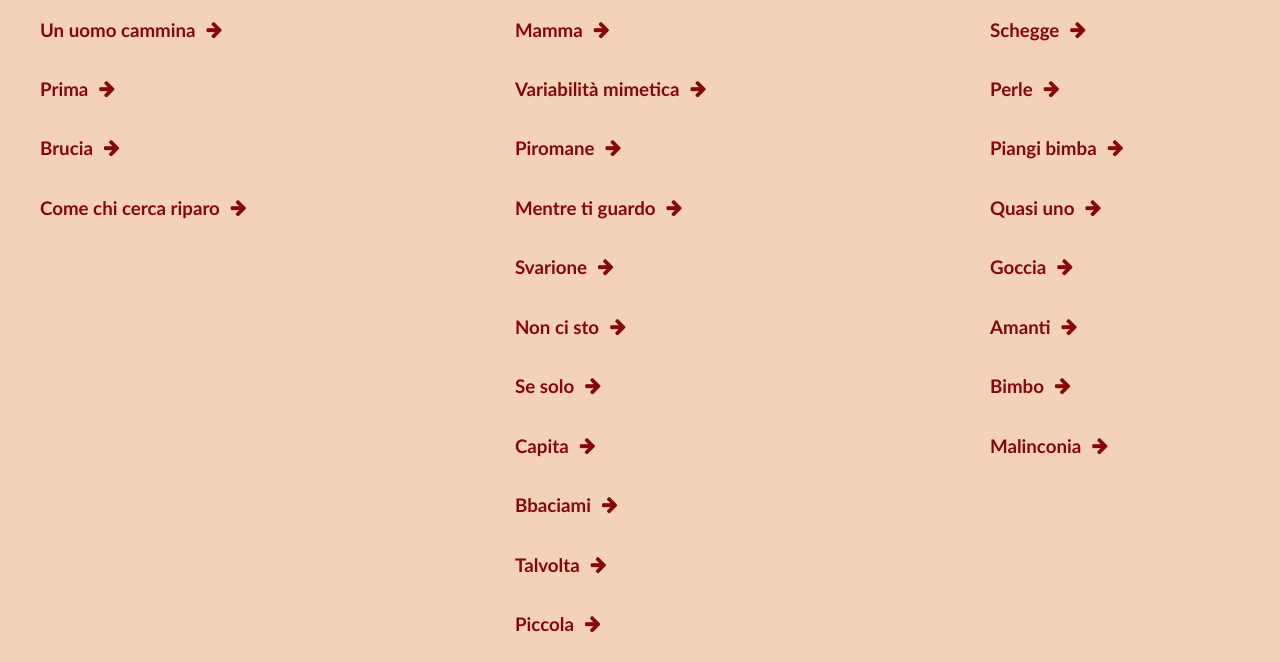
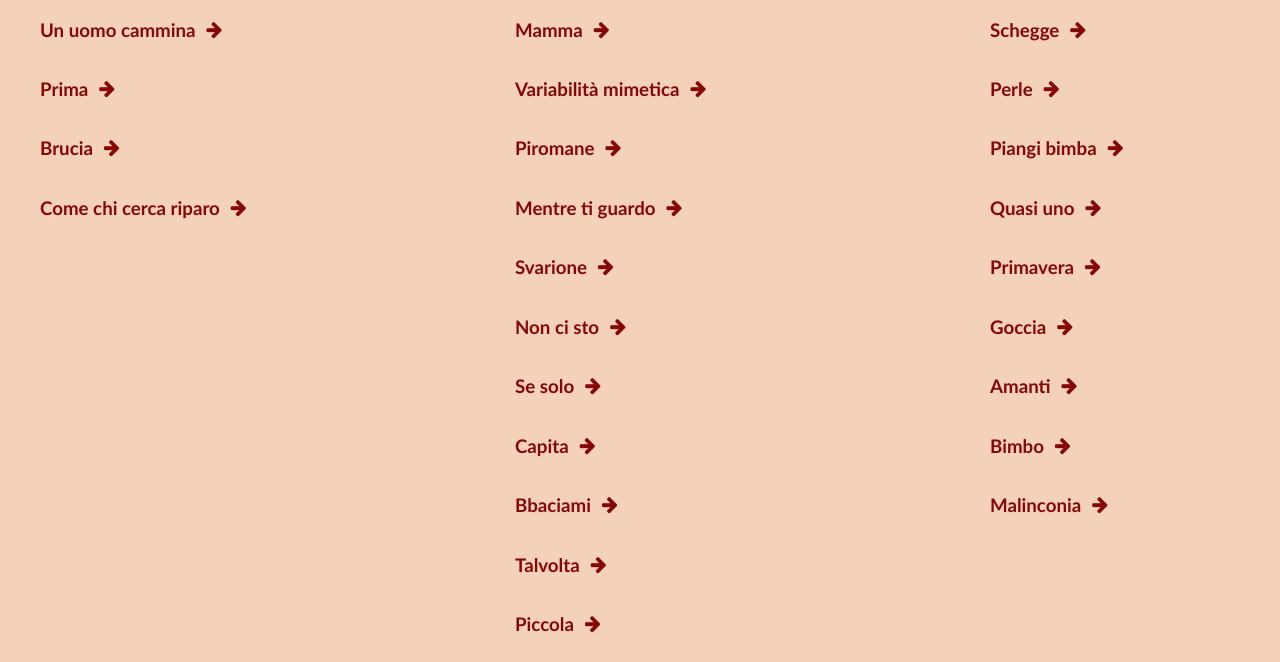
Before and after one commit to Annaa-J/Annaa-J.github.io, a plain HTML site: page index.html in a window 1280 px wide. Shown: the part 203-865 px from the top of the page. Drawn offline with Linux system fonts and the light colour scheme.

Commit message:
Update index.html

```diff
--- a/index.html
+++ b/index.html
@@ -44,6 +44,7 @@
             <a href="/perle.html"><h3>Perle</h3></a>
             <a href="/piangi-bimba.html"><h3>Piangi bimba</h3></a>
             <a href="/quasi-uno.html"><h3>Quasi uno</h3></a>
+            <a href="/primavera.html"><h3>Primavera</h3></a>
             <a href="/goccia.html"><h3>Goccia</h3></a>
             <a href="/amanti.html"><h3>Amanti</h3></a>
             <a href="/bimbo.html"><h3>Bimbo</h3></a>
```
